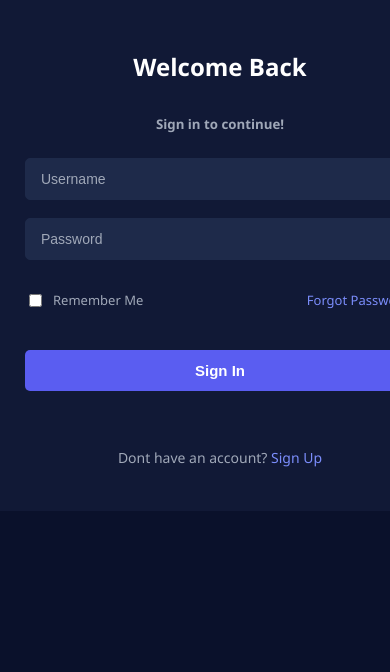
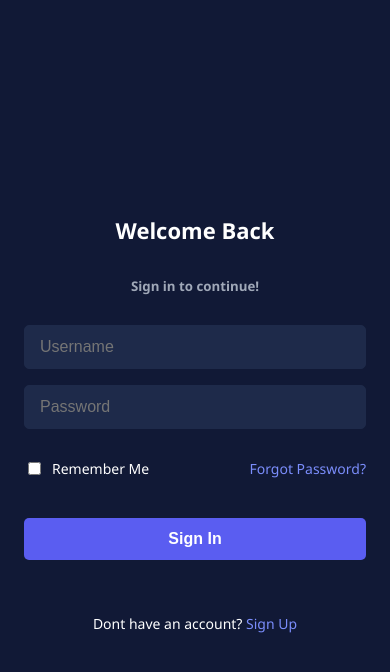
Before and after one commit to TuheliRay/Notes-App, a React (Vite) app in the folder frontend/: page /login in a window 390 px wide. Shown: the top 672 px of the page. Built offline with nearby package versions, Linux system fonts and the light colour scheme; no server answers; the HTML template or start-up script is replaced by a standard one.

Commit message:
updated login css

```diff
--- a/frontend/src/components/Login.module.css
+++ b/frontend/src/components/Login.module.css
@@ -1,35 +1,45 @@
-/* Login.module.css */
+/* Universal box-sizing for predictable layouts */
+*, *::before, *::after {
+  box-sizing: border-box;
+}
 
 .login-page {
   margin: 0;
-  padding: 20px;
-  box-sizing: border-box;
+  padding: 24px; /* Consistent padding */
   font-family: 'Segoe UI', Tahoma, Geneva, Verdana, sans-serif;
   background-color: #0f172A;
-  display: flex;
-  justify-content: center;
-  align-items: center;
+  /* KEY CHANGE: Using grid for robust centering */
+  display: grid;
+  place-items: center;
   min-height: 100vh;
 }
 
 .login-wrapper {
   display: flex;
-  flex-direction: row;
-  width: 100%;
+  /* KEY CHANGE: Fluid width that scales with the viewport, capped at 900px */
+  width: 90vw;
   max-width: 900px;
-  /* KEY CHANGE: Removed fixed height. Height will now be determined by the content. */
-  background-color: #0a112b;
+  background-color: #111936; /* Unified background for a cleaner look */
   color: white;
   border-radius: 12px;
+  box-shadow: 0 10px 40px rgba(0, 0, 0, 0.5);
   overflow: hidden;
-  box-shadow: 0 10px 40px rgba(0, 0, 0, 0.5); /* Added a subtle shadow */
+}
+
+.login-container {
+  padding: 40px;
+  text-align: center;
+  /* KEY CHANGE: Flex-basis for better proportion control */
+  flex: 1 1 50%;
+  display: flex;
+  flex-direction: column;
+  justify-content: center;
 }
 
 .login-image {
-  flex: 1;
-  display: flex;
-  justify-content: center;
-  align-items: center;
+  flex: 1 1 50%;
+  /* KEY CHANGE: Hides the image by default, will be shown on larger screens */
+  display: none;
 }
 
 .login-image img {
@@ -38,65 +48,48 @@
   object-fit: cover;
 }
 
-.login-container {
-  background-color: #111936;
-  padding: 40px; /* Increased padding for better spacing */
-  width: 45%;
-  max-width: 420px;
-  min-width: 320px;
-  color: white;
-  text-align: center;
-  /* KEY CHANGE: Added flex properties to vertically center the form content. */
-  display: flex;
-  flex-direction: column;
-  justify-content: center;
-}
-
 .login-container h2 {
   margin-bottom: 10px;
   font-size: 24px;
   font-weight: 700;
 }
 
+.login-container h5 {
+  color: #a0a8b8;
+  margin-bottom: 30px; /* Increased margin */
+}
+
 .login-container form {
   display: flex;
   flex-direction: column;
-  gap: 18px; /* Adjusted gap for better rhythm */
-  width: 100%; /* Ensure form takes full width of container */
-}
-
-.login-container h5 {
-  color: #a0a8b8;
-  margin-bottom: 25px;
+  gap: 16px;
+  width: 100%;
+  max-width: 350px; /* Constrains form width for readability */
+  margin-left: auto;
+  margin-right: auto;
 }
 
 .login-container input[type="text"],
 .login-container input[type="password"] {
   padding: 12px 15px;
   border-radius: 5px;
-  border: 1px solid #1e2a4a; /* Added a subtle border */
+  border: 1px solid #1e2a4a;
   background-color: #1e2a4a;
   color: white;
-  font-size: 14px;
+  font-size: 16px; /* KEY CHANGE: Larger font for better readability and touch experience */
   outline: none;
   transition: border-color 0.2s;
 }
 
-.login-container input[type="text"]:focus,
-.login-container input[type="password"]:focus {
-  border-color: #5a5df1; /* Highlight on focus */
-}
-
-.login-container input::placeholder {
-  color: #a0a8b8;
+.login-container input:focus {
+  border-color: #5a5df1;
 }
 
 .password-reset {
   display: flex;
   justify-content: space-between;
   align-items: center;
-  font-size: 13px;
-  color: #a0a8b8;
+  font-size: 14px; /* Increased font size */
 }
 
 .remember-me {
@@ -108,11 +101,6 @@
 .forgot-password a {
   color: #7b8dfb;
   text-decoration: none;
-  font-weight: 500;
-}
-
-.forgot-password a:hover {
-  text-decoration: underline;
 }
 
 .login-container button[type="submit"] {
@@ -122,21 +110,15 @@
   border-radius: 5px;
   color: white;
   font-weight: 600;
-  font-size: 15px;
+  font-size: 16px;
   cursor: pointer;
   transition: background-color 0.2s ease-in-out;
   margin-top: 10px;
 }
 
-.login-container button[type="submit"]:hover {
-  background-color: #4b4ee0;
-}
-
 .register-link {
-  /* KEY CHANGE: Adjusted margin for more balanced spacing below the form. */
-  margin-top: 25px;
+  margin-top: 24px;
   font-size: 14px;
-  color: #a0a8b8;
 }
 
 .register-link a {
@@ -145,52 +127,41 @@
   font-weight: 500;
 }
 
-.register-link a:hover {
-  text-decoration: underline;
-}
-
 .login-message {
   color: #ff4d4f;
-  font-size: 0.9rem;
-  font-weight: 500;
+  font-size: 14px;
   height: 20px;
-  margin-top: 0; /* Adjusted margin */
 }
 
 
 /* --- Responsive Adjustments --- */
-@media (max-width: 768px) {
+
+/* Medium screens (tablets, small laptops) */
+@media (min-width: 768px) {
+  .login-image {
+    /* KEY CHANGE: Show the image on screens 768px and wider */
+    display: flex;
+  }
+}
+
+/* For small mobile phones, fine-tune spacing */
+@media (max-width: 480px) {
+  .login-page {
+    padding: 0;
+  }
+
   .login-wrapper {
-    flex-direction: column;
+    /* Let the wrapper take the full screen height and width on mobile */
+    width: 100%;
+    height: 100vh;
+    border-radius: 0;
   }
 
   .login-container {
-    width: 100%;
-    max-width: none;
-    padding: 40px;
+    padding: 24px;
   }
 
-  .login-image {
-    height: 250px;
-    flex-shrink: 0;
+  .login-container h2 {
+    font-size: 22px;
   }
 }
-
-@media (max-width: 480px) {
-  .login-page {
-    padding: 0; /* Remove padding to use full screen width */
-  }
-
-  .login-wrapper {
-    border-radius: 0; /* Remove border radius for a full-screen feel */
-    min-height: 100vh;
-  }
-
-  .login-image {
-    display: none;
-  }
-
-  .login-container {
-    padding: 30px 25px;
-  }
-}
```
